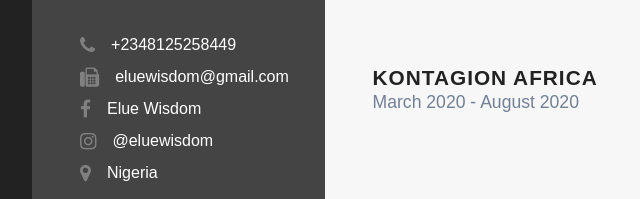
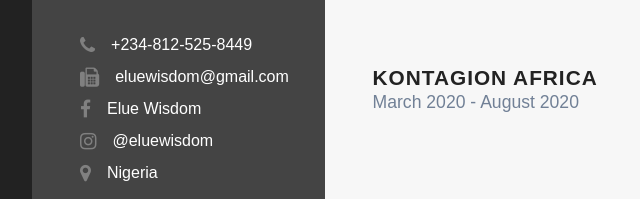
Before and after one commit to Elue-dev/resume, a plain HTML site: page index.html in a window 1280 px wide. Shown: the part 411-610 px from the top of the page, 96-736 px from the left. Drawn offline with Linux system fonts and the light colour scheme.

Commit message:
First commit

```diff
--- a/index.html
+++ b/index.html
@@ -26,7 +26,7 @@
                     <ul>
                         <li>
                             <i class="fa fa-phone"></i>
-                            +2348125258449
+                            +234-812-525-8449
                         </li>
                         <li>
                             <i class="fa fa-fax"></i>
```
